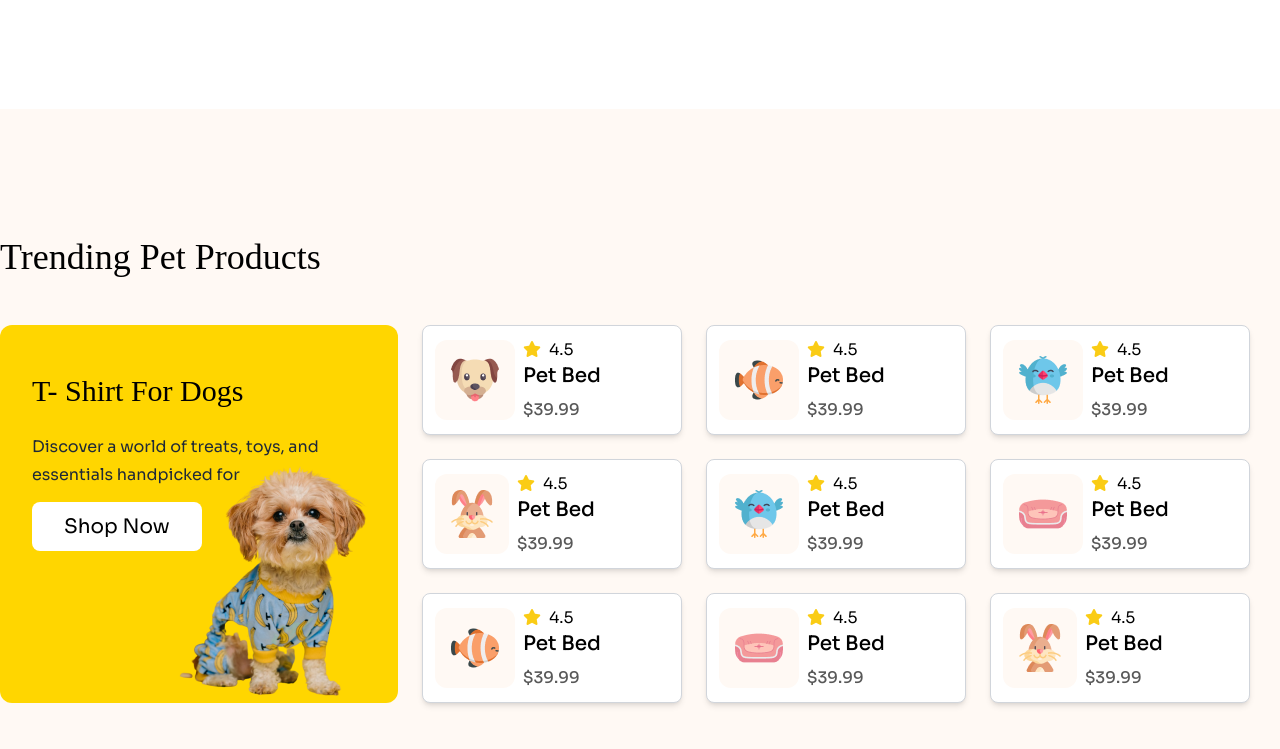
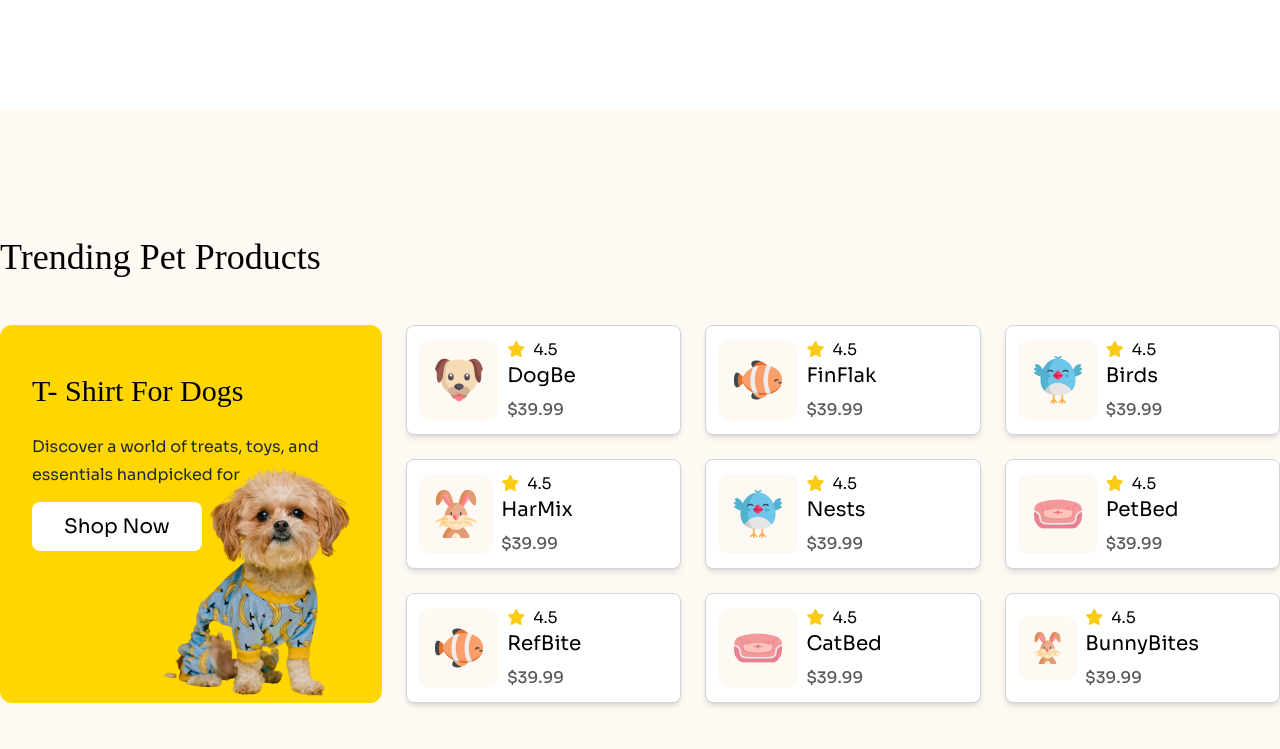
Before and after one commit to mdshahariarhafizofficial/Browse4Pets-website, a plain HTML site: page index.html in a window 1280 px wide. Shown: the part 1313-2062 px from the top of the page. Drawn offline with nearby package versions, Linux system fonts and the light colour scheme; a web font is replaced by a local one.

Commit message:
valid content added

```diff
--- a/index.html
+++ b/index.html
@@ -91,7 +91,7 @@
                 <div class="hero-text max-w-2xl px-5 md:px-0 lg:px-0 z-50">
                     <h1 class="text-4xl md:text-6xl lg:text-6xl font-normal text-black">Pamper Your Pet,<br> Because They Deserve<br> the Bes</h1>
                     <p class="text-base md:text-xl lg:text-xl font-regular leading-8 my-6">Discover a world of treats, toys, and essentials handpicked for your furry friends. Shop now and make tails wag with joy!</p>
-                    <button class="bg-pet-primary-color rounded-lg px-8 py-3 text-xl font-normal text-black hover:bg-black hover:text-yellow-400 cursor-pointer relative">Find a pet <i class="fa-regular fa-hand-pointer ml-2 animate-ping text-3xl absolute -bottom-6 left-[50%] hover:text-black"></i></button>
+                    <button class="animate-pulse bg-pet-primary-color rounded-lg px-8 py-3 text-xl font-normal text-black hover:bg-black hover:text-yellow-400 cursor-pointer relative">Find a pet <i class="fa-regular fa-hand-pointer ml-2 animate-ping text-3xl absolute -bottom-6 left-[50%] hover:text-black"></i></button>
                 </div>
                 <div class="absolute bottom-0 -z-10">
                   <img class="w-full" src="assets/cat-big.png" alt="">
@@ -190,7 +190,7 @@
                       </div>
                       <div class="rating flex flex-col">
                         <span class="fon-base text-black"><i class="fa-solid fa-star text-yellow-400 mr-2"></i>4.5</span>
-                        <p class="text-xl mb-2 text-black font-medium">Pet Bed</>
+                        <p class="text-xl mb-2 text-black">DogBe</p>
                         <p class="text-base text-pet-secondary-color font-medium">$39.99</p>
                       </div>
                     </div>
@@ -201,7 +201,7 @@
                       </div>
                       <div class="rating flex flex-col">
                         <span class="fon-base text-black"><i class="fa-solid fa-star text-yellow-400 mr-2"></i>4.5</span>
-                        <p class="text-xl mb-2 text-black font-medium">Pet Bed</>
+                        <p class="text-xl mb-2 text-black">FinFlak</p>
                         <p class="text-base text-pet-secondary-color font-medium">$39.99</p>
                       </div>
                     </div>
@@ -212,7 +212,7 @@
                       </div>
                       <div class="rating flex flex-col">
                         <span class="fon-base text-black"><i class="fa-solid fa-star text-yellow-400 mr-2"></i>4.5</span>
-                        <p class="text-xl mb-2 text-black font-medium">Pet Bed</>
+                        <p class="text-xl mb-2 text-black">Birds</p>
                         <p class="text-base text-pet-secondary-color font-medium">$39.99</p>
                       </div>
                     </div>
@@ -223,7 +223,7 @@
                       </div>
                       <div class="rating flex flex-col">
                         <span class="fon-base text-black"><i class="fa-solid fa-star text-yellow-400 mr-2"></i>4.5</span>
-                        <p class="text-xl mb-2 text-black font-medium">Pet Bed</>
+                        <p class="text-xl mb-2 text-black">HarMix</p>
                         <p class="text-base text-pet-secondary-color font-medium">$39.99</p>
                       </div>
                     </div>
@@ -234,7 +234,7 @@
                       </div>
                       <div class="rating flex flex-col">
                         <span class="fon-base text-black"><i class="fa-solid fa-star text-yellow-400 mr-2"></i>4.5</span>
-                        <p class="text-xl mb-2 text-black font-medium">Pet Bed</>
+                        <p class="text-xl mb-2 text-black">Nests</p>
                         <p class="text-base text-pet-secondary-color font-medium">$39.99</p>
                       </div>
                     </div>
@@ -245,7 +245,7 @@
                       </div>
                       <div class="rating flex flex-col">
                         <span class="fon-base text-black"><i class="fa-solid fa-star text-yellow-400 mr-2"></i>4.5</span>
-                        <p class="text-xl mb-2 text-black font-medium">Pet Bed</>
+                        <p class="text-xl mb-2 text-black">PetBed</p>
                         <p class="text-base text-pet-secondary-color font-medium">$39.99</p>
                       </div>
                     </div>
@@ -256,7 +256,7 @@
                       </div>
                       <div class="rating flex flex-col">
                         <span class="fon-base text-black"><i class="fa-solid fa-star text-yellow-400 mr-2"></i>4.5</span>
-                        <p class="text-xl mb-2 text-black font-medium">Pet Bed</>
+                        <p class="text-xl mb-2 text-black">RefBite</>
                         <p class="text-base text-pet-secondary-color font-medium">$39.99</p>
                       </div>
                     </div>
@@ -267,7 +267,7 @@
                       </div>
                       <div class="rating flex flex-col">
                         <span class="fon-base text-black"><i class="fa-solid fa-star text-yellow-400 mr-2"></i>4.5</span>
-                        <p class="text-xl mb-2 text-black font-medium">Pet Bed</>
+                        <p class="text-xl mb-2 text-black">CatBed</p>
                         <p class="text-base text-pet-secondary-color font-medium">$39.99</p>
                       </div>
                     </div>
@@ -281,7 +281,7 @@
                         </div>
                         <div class="rating flex flex-col">
                           <span class="fon-base text-black"><i class="fa-solid fa-star text-yellow-400 mr-2"></i>4.5</span>
-                          <p class="text-xl mb-2 text-black font-medium">Pet Bed</>
+                          <p class="text-xl mb-2 text-black">BunnyBites</p>
                           <p class="text-base text-pet-secondary-color font-medium">$39.99</p>
                         </div>
                       </div>
```
